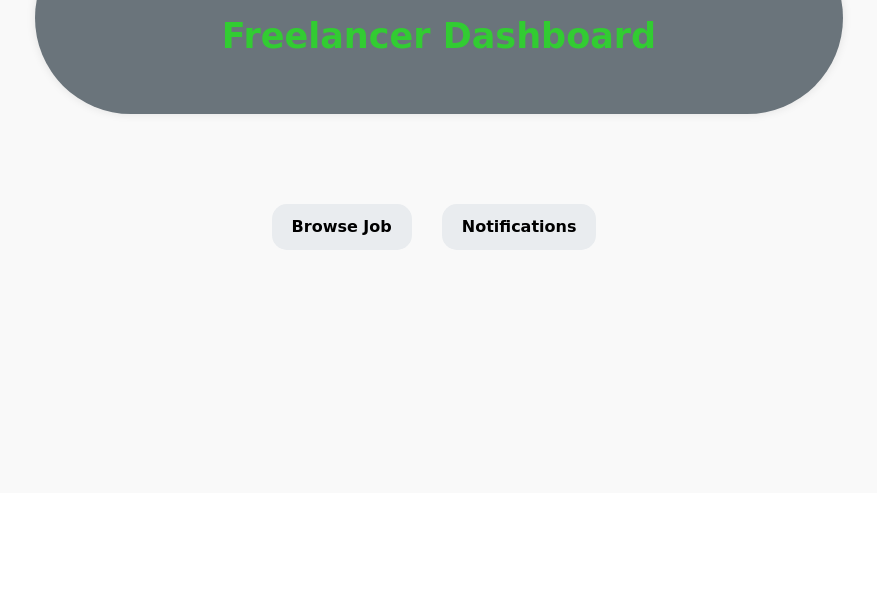
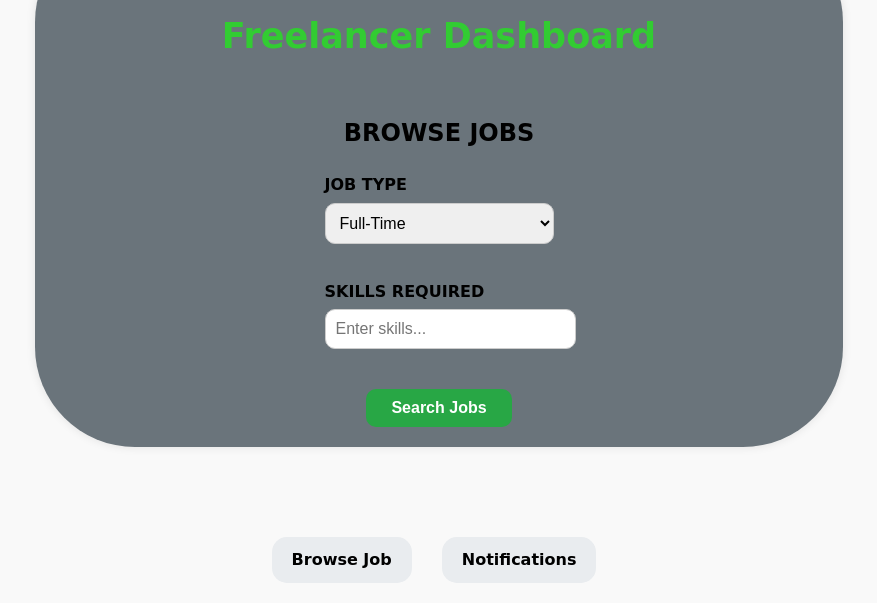
Before and after one commit to Kamosoharden/freelance_marketplace, a PHP site: page /pages/freelancerdashboard.php in a window 1280 px wide. Shown: the part 307-910 px from the top of the page, without its empty margins (201-1078 px from the left). Before the commit the page ends 557 px from the top, so only its background shows below. Run offline with PHP 8.4, Linux system fonts and the light colour scheme; the visitor is signed in with stand-in values (Sample User, id 1); data that the repository does not hold is empty.

Commit message:
Browse jobs

```diff
--- a/pages/freelancerdashboard.php
+++ b/pages/freelancerdashboard.php
@@ -260,10 +260,8 @@ if ($_SERVER['REQUEST_METHOD'] == 'POST') {
         <h1><span>Freelancer Dashboard</span></h1>
     </div>
 
-
-
     <div class="content">
-        <div id="browse-job" class="form-container">
+        <div id="browse-job" class="form-container active">
             <h2>Browse Jobs</h2>
             <div class="dropdown">
                 <div class="form-group">
@@ -273,10 +271,15 @@ if ($_SERVER['REQUEST_METHOD'] == 'POST') {
                         <option value="part-time">Part-Time</option>
                     </select>
                 </div>
+                <div class="form-group">
+                    <label for="skills-required">Skills Required</label>
+                    <input type="text" id="skills-required" name="skills-required" placeholder="Enter skills...">
+                </div>
             </div>
-            <button class="btn">Search Jobs</button>
+            <button class="btn" onclick="fetchJobs()">Search Jobs</button>
+
+            <div id="job-results"></div>
         </div>
-
         <div id="notifications" class="notification-container">
             <h2>Notifications</h2>
             <?php include("fetch_notifications.php"); ?>
@@ -297,17 +300,6 @@ if ($_SERVER['REQUEST_METHOD'] == 'POST') {
         document.getElementById(formId).classList.add('active');
     }
 
-    function fetchJobs(jobType) {
-        var xhr = new XMLHttpRequest();
-        xhr.open('GET', 'fetch_jobs.php?job-type=' + jobType, true);
-        xhr.onload = function() {
-            if (xhr.status === 200) {
-                document.getElementById('job-results').innerHTML = xhr.responseText;
-            }
-        };
-        xhr.send();
-    }
-
     function toggleNotifications() {
         var notifications = document.getElementById('notifications');
         notifications.classList.toggle('active');
@@ -326,6 +318,22 @@ if ($_SERVER['REQUEST_METHOD'] == 'POST') {
         };
         xhr.send();
     }
+    function fetchJobs() {
+        const jobType = document.getElementById('job-type').value;
+        const skillsRequired = document.getElementById('skills-required').value;
+
+        const xhr = new XMLHttpRequest();
+        xhr.open('GET', 'fetch_jobs.php?job-type=' + encodeURIComponent(jobType) + '&skills-required=' + encodeURIComponent(skillsRequired), true);
+        xhr.onload = function() {
+            if (xhr.status === 200) {
+                document.getElementById('job-results').innerHTML = xhr.responseText;
+            } else {
+                document.getElementById('job-results').innerHTML = 'Error fetching jobs.';
+            }
+        };
+        xhr.send();
+    }
+
 
     function handleNotification(action, id, type) {
         let reason = '';
--- a/pages/post_job_process.php
+++ b/pages/post_job_process.php
@@ -29,6 +29,7 @@ $stmt->bind_param("sssssss", $jobTitle, $jobType, $paymentRange, $jobDescription
 // Execute the statement
 if ($stmt->execute()) {
     echo "New job posted successfully!";
+    header("Location: employerdashboard.php");
 } else {
     echo "Error: " . $stmt->error;
 }
```
Also changed, not shown: pages/fetch_jobs.php (added, +52 -0 lines).
